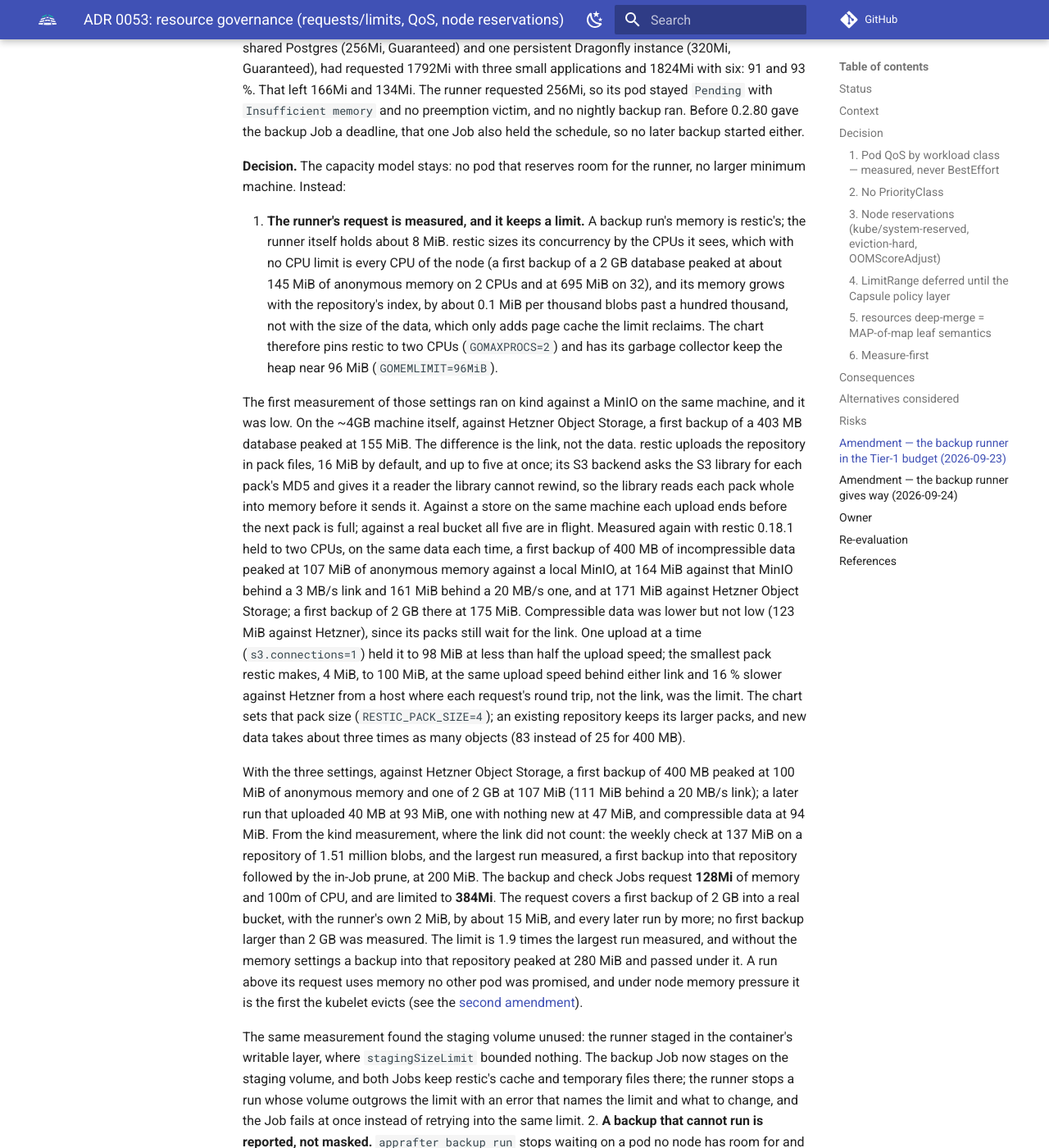
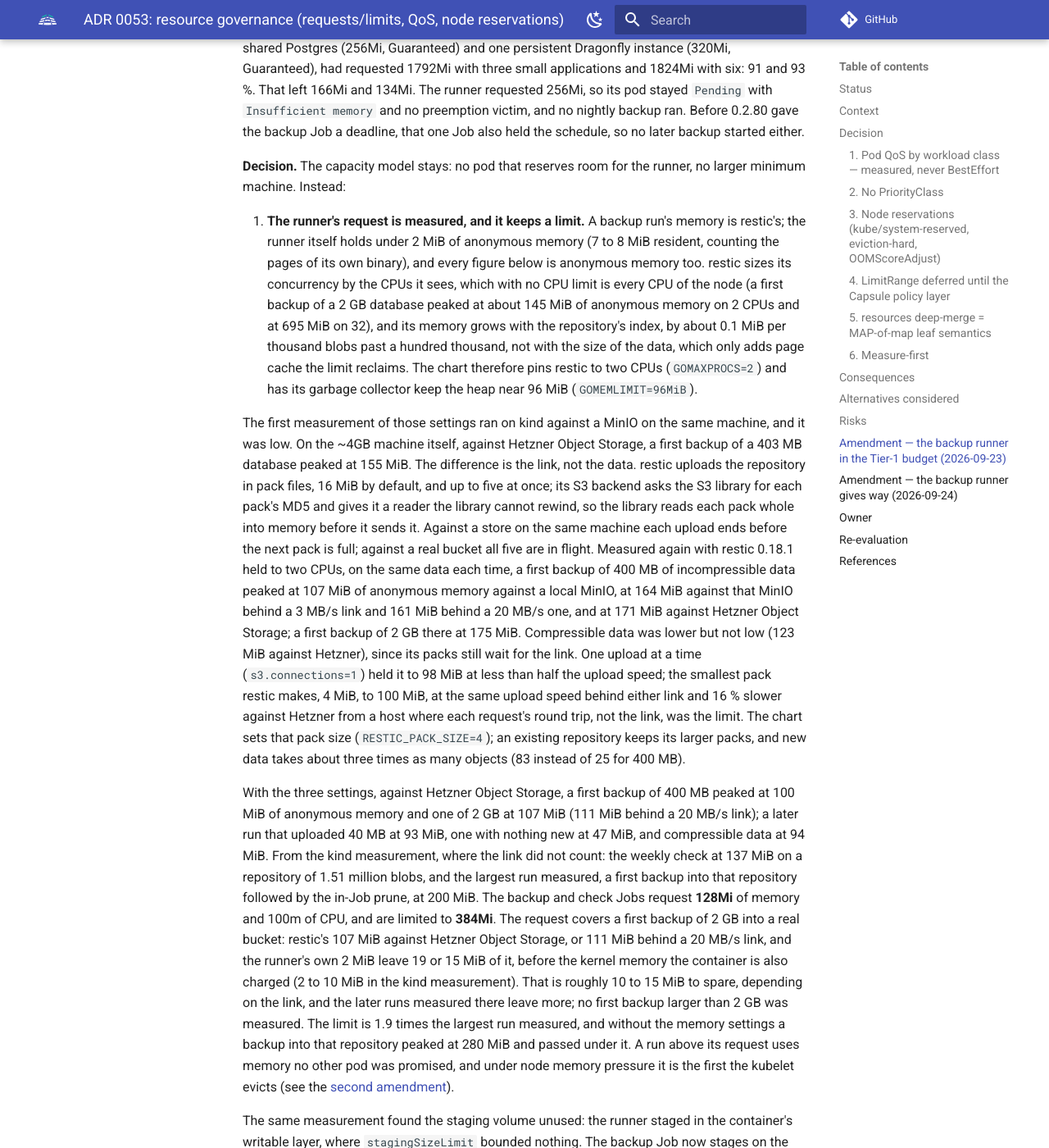
Before and after one commit to AppRafter/apprafter, an MkDocs documentation site: the page built from docs/adr/0053-resource-governance.md, in a window 1280 px wide and 1400 px high, scrolled down 5823 px. Shown: the whole window at 82% size. Built offline with MkDocs 1.6.1 and Material for MkDocs 9.7.7, drawn with Linux system fonts in a browser that asks for light colours; comment, search, counter and statistics services are not loaded.

Commit message:
docs(adr): count the runner's own memory in one metric
ADR 0053 gave the runner's own memory as 8 MiB in Decision 1 and 2 MiB
in the headroom sum, and the headroom "by about 15 MiB" depended on
which. Both were true of different metrics: the kind measurement shows
the Rust runner at 7.2-8.4 MiB VmHWM and at most 1.6 MiB RssAnon, and
every restic figure in the amendment is anonymous memory.

- Decision 1 now says under 2 MiB of anonymous memory (7-8 MiB
  resident, counting its binary) and that every figure is anonymous.
- The headroom is stated with its parts: 128Mi less restic's 107 MiB
  (111 MiB behind a 20 MB/s link) and the runner's 2 MiB leaves 19 or
  15 MiB, before 2-10 MiB of kernel memory: roughly 10-15 MiB.
- "every later run by more" is narrowed to the later runs measured
  against the bucket; a backup into a large index was higher on kind.
- The chart's comment beside the request says the same. It is a
  comment inside the rendered template, so it rides platform-stack
  0.2.80, which is not yet published.

Co-Authored-By: Claude Opus 5.5 (1M context) <noreply@anthropic.com>
Claude-Session: https://claude.ai/code/session_017Bytw2vARXjnSLKB3YhkSe

```diff
--- a/docs/adr/0053-resource-governance.md
+++ b/docs/adr/0053-resource-governance.md
@@ -259,9 +259,11 @@ held the schedule, so no later backup started either.
 runner, no larger minimum machine. Instead:
 
 1. **The runner's request is measured, and it keeps a limit.** A backup run's
-   memory is restic's; the runner itself holds about 8 MiB. restic sizes its
-   concurrency by the CPUs it sees, which with no CPU limit is every CPU of the
-   node (a first backup of a 2 GB database peaked at about 145 MiB of anonymous
+   memory is restic's; the runner itself holds under 2 MiB of anonymous memory
+   (7 to 8 MiB resident, counting the pages of its own binary), and every
+   figure below is anonymous memory too. restic sizes its concurrency by the
+   CPUs it sees, which with no CPU limit is every CPU of the node (a first
+   backup of a 2 GB database peaked at about 145 MiB of anonymous
    memory on 2 CPUs and at 695 MiB on 32), and its memory grows with the
    repository's index, by about 0.1 MiB per thousand blobs past a hundred
    thousand, not with the size of the data, which only adds page cache the
@@ -301,12 +303,16 @@ runner, no larger minimum machine. Instead:
    measured, a first backup into that repository followed by the in-Job
    prune, at 200 MiB. The backup and check Jobs request **128Mi** of memory
    and 100m of CPU, and are limited to **384Mi**. The request covers a first
-   backup of 2 GB into a real bucket, with the runner's own 2 MiB, by about
-   15 MiB, and every later run by more; no first backup larger than 2 GB was
-   measured. The limit is 1.9 times the largest run measured, and without the
-   memory settings a backup into that repository peaked at 280 MiB and passed
-   under it. A run above its request uses memory no other pod was promised,
-   and under node memory pressure it is the first the kubelet evicts (see the
+   backup of 2 GB into a real bucket: restic's 107 MiB against Hetzner Object
+   Storage, or 111 MiB behind a 20 MB/s link, and the runner's own 2 MiB
+   leave 19 or 15 MiB of it, before the kernel memory the container is also
+   charged (2 to 10 MiB in the kind measurement). That is roughly 10 to
+   15 MiB to spare, depending on the link, and the later runs measured there
+   leave more; no first backup larger than 2 GB was measured. The limit is
+   1.9 times the largest run measured, and without the memory settings a
+   backup into that repository peaked at 280 MiB and passed under it. A run
+   above its request uses memory no other pod was promised, and under node
+   memory pressure it is the first the kubelet evicts (see the
    [second amendment](#amendment-the-backup-runner-gives-way-2026-09-24)).
 
    The same measurement found the staging volume unused: the runner staged in
```
Also changed, not shown: 1 other file.
